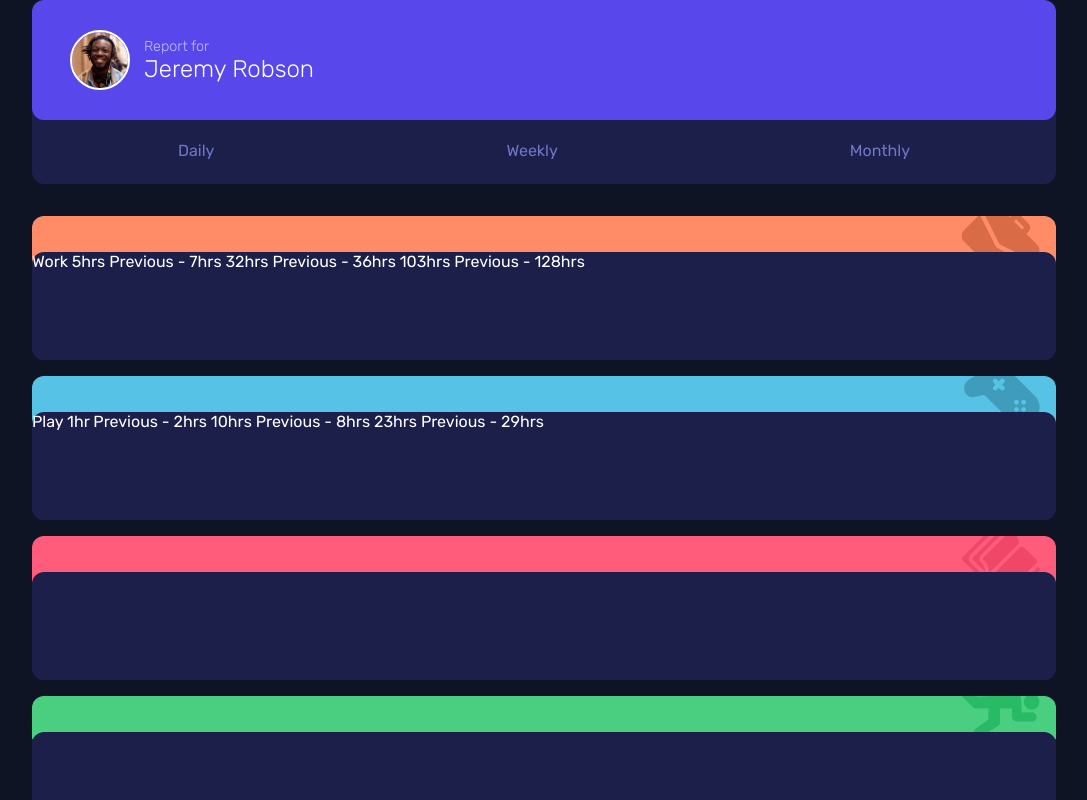
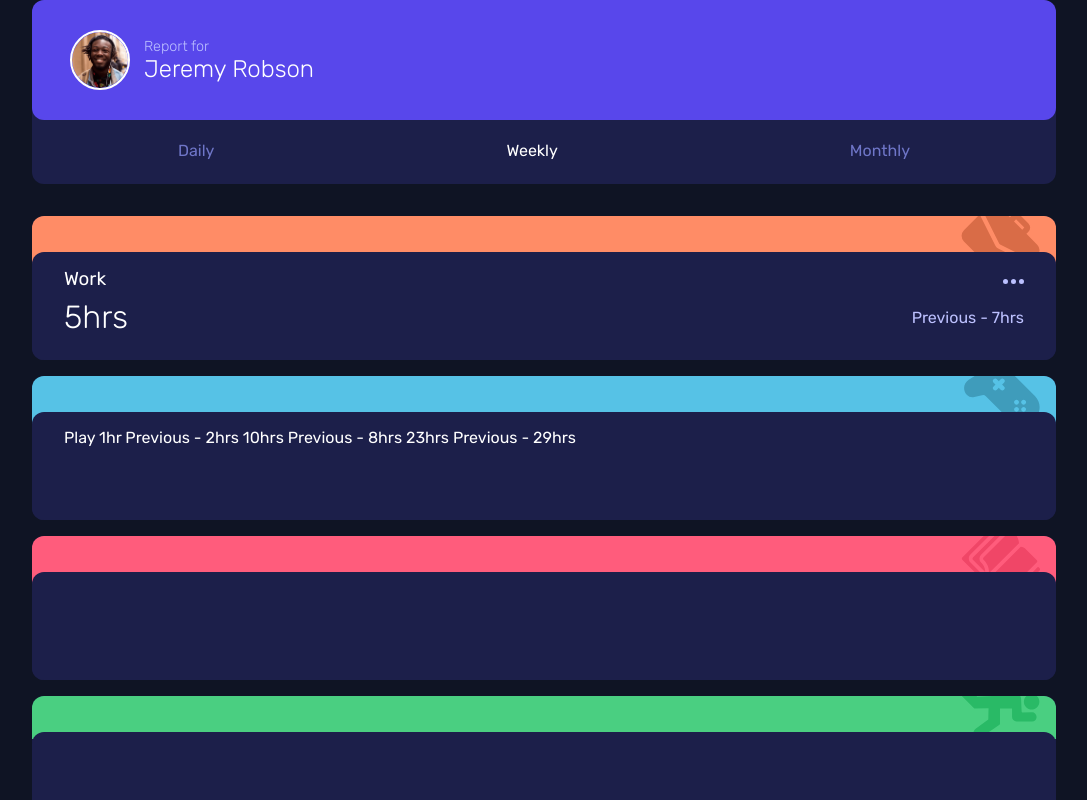
Before and after one commit to RokuFSD/time-tracking-dashboard, a plain HTML site: page index.html in a window 1280 px wide. Shown: the top 800 px of the page, without its empty margins (96-1183 px from the left). Drawn offline with Linux system fonts and the light colour scheme.

Commit message:
starting js

```diff
--- a/assets/js/main.js
+++ b/assets/js/main.js
@@ -0,0 +1,16 @@
+const selector = document.querySelectorAll('a[href="javascript:void(0)"]');
+
+const getSelected = () => {
+  selector.forEach(element => {
+    if(element.className == 'selected'){
+      console.log(element);
+      return element;
+    }
+  })
+}
+
+const changeCards = (valor) => {
+  getSelected();
+  console.log(valor);
+
+}
--- a/assets/sass/_global.scss
+++ b/assets/sass/_global.scss
@@ -130,7 +130,19 @@ li {
         height: 5rem;
         @include flex-container(row, space-around, flex-end, wrap);
         padding-block: 2rem 1.5rem;
-        color: $nt-desaturated-blue;
+
+	a{
+	  color: $nt-desaturated-blue;
+	  text-decoration: none;
+	}
+
+	a:hover{
+	  color: $white;
+	}
+
+	.selected{
+	  color: $white;
+	}
       }
     }
   }
@@ -152,6 +164,7 @@ li {
 	padding-inline-end: 1rem;
       }
     }
+
     /*
     img {
       position: absolute;
@@ -161,13 +174,46 @@ li {
     */
 
     &-data {
+      @include flex-container(column, flex-start, flex-start, wrap);
       position: absolute;
       width: 100%;
-      height: 100%;
+      height: 80%;
       top: 2.25rem;
+      padding-inline: 2rem;
+      padding-block-start: 1rem;
       background: $nt-dark-blue;
       border-radius: inherit;
       color: $white;
+      gap: .5rem;
+
+      .data__header,
+      .data__stats{
+	@include flex-container(row, space-between, center, wrap);
+	width: 100%;
+      }
+
+      h3{
+	font-weight: $font-regular;
+      }
+
+      h2{
+	font-size: 2em;
+	font-weight: $font-small;
+      }
+
+      p{
+	color: $nt-pale-blue;
+      }
+
+      button{
+	background: none;
+	border: none;
+	cursor: pointer;
+
+	img:hover{
+	  filter: brightness(200%);
+	}
+      }
     }
   }
 }
--- a/index.html
+++ b/index.html
@@ -45,9 +45,9 @@
 
           <div class="dashboard__main-selector">
             <ul>
-              <li><p onclick="changeCards();return false;">Daily</p></li>
-              <li><p onclick="changeCards();return false;">Weekly</p></li>
-              <li><p onclick="changeCards();return false;">Monthly</p></li>
+	      <li><a href="javascript:void(0)" onclick="changeCards('daily')">Daily</a></li>
+              <li><a href="javascript:void(0)" onclick="changeCards(weekly)" class="selected">Weekly</a></li>
+              <li><a href="javascript:void(0)" onclick="changeCards(monthly)">Monthly</a></li>
             </ul>
           </div>
         </div>
@@ -56,18 +56,35 @@
 	  <div class="card__icon">
 	    <img src="/assets/images/icon-work.svg" alt="">
 	  </div>
-          <div class="dashboard__card-data">
-	    Work 5hrs
+          <div class="dashboard__card-data" id="data">
+
+	    <div class="data__header">
+
+	      <h3>Work</h3>
+
+	      <button>
+		<img src="/assets/images/icon-ellipsis.svg" alt="">
+	      </button>
+
+	    </div>
+
+	    <div class="data__stats">
+	      <h2>5hrs</h2>
+	      <p>Previous - 7hrs</p>
+	    </div>
+
+
 	    <!-- daily -->
-	    Previous - 7hrs
 	    <!-- daily -->
-	    32hrs
+
+
+	    <!-- 32hrs -->
 	    <!-- weekly -->
-	    Previous - 36hrs
+	    <!--Previous - 36hrs -->
 	    <!-- weekly -->
-	    103hrs
+	    <!--103hrs -->
 	    <!-- monthly -->
-	    Previous - 128hrs
+	    <!--Previous - 128hrs -->
 	    <!-- monthly -->
 	  </div>
         </div>
@@ -125,10 +142,16 @@
         </div>
 
       </div>
+
     </main>
 
     <!-- ================== FOOTER ==================== -->
-    <footer class="container"></footer>
+    <footer class="container">
+      <div class="attribution">
+	Challenge by
+	<a href="https://www.frontendmentor.io?ref=challenge" target="_blank">Frontend Mentor</a>. Coded by <a href="#">Your Name Here</a>.
+      </div>
+    </footer>
 
 
     Study 0hrs
@@ -182,13 +205,6 @@
     <!-- monthly -->
     Previous - 11hrs
     <!-- monthly -->
-
-    <div class="attribution">
-      Challenge by
-      <a href="https://www.frontendmentor.io?ref=challenge" target="_blank"
-        >Frontend Mentor</a
-      >. Coded by <a href="#">Your Name Here</a>.
-    </div>
     <script src="/assets/js/main.js"></script>
   </body>
 </html>
```
Also changed, not shown: assets/css/main.css, 1 other file.
